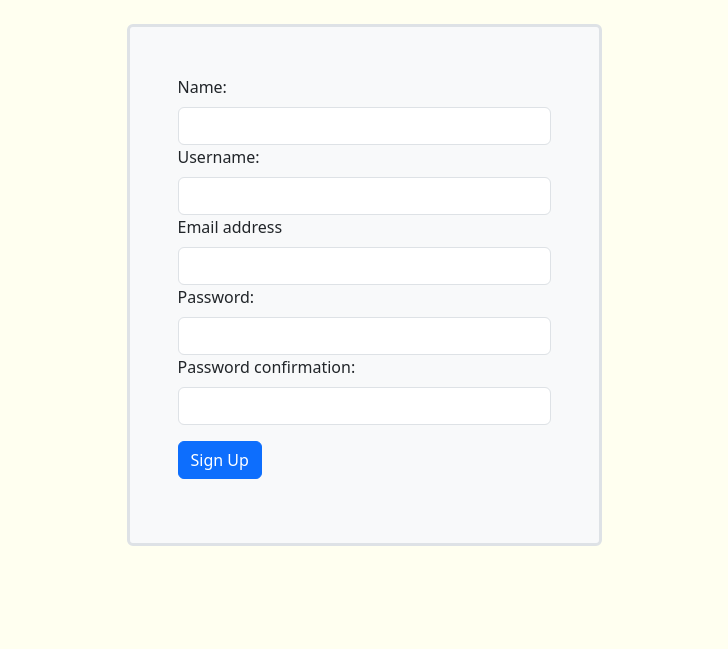
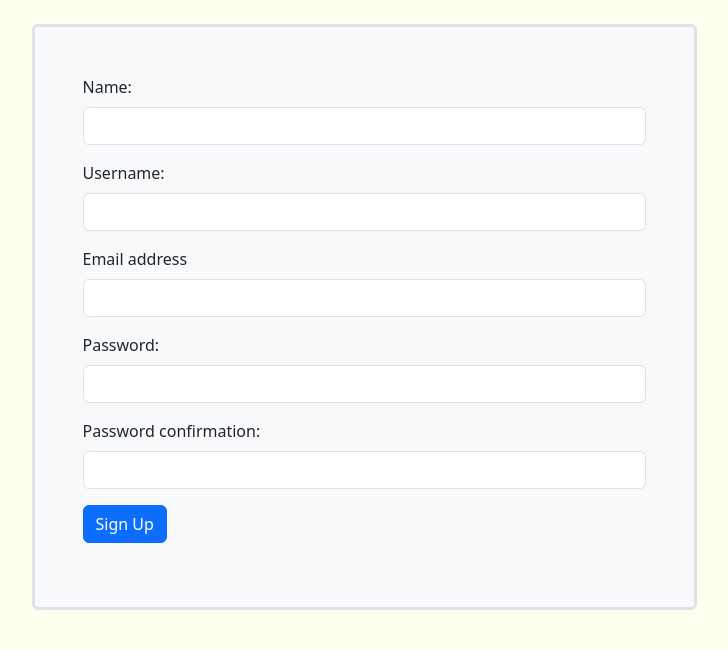
Before and after one commit to kikutan-day65/dev-share-ideas, a Django app: page /users/register/ in a window 1280 px wide. Shown: the part 80-729 px from the top of the page, without its empty margins (276-1004 px from the left). Run offline with Django 4.2, Linux system fonts and the light colour scheme.

Commit message:
style: change the styling of login register form

```diff
--- a/ShareIdea/users/templates/users/login_register.html
+++ b/ShareIdea/users/templates/users/login_register.html
@@ -9,25 +9,25 @@
 
 <div class="container-lg mt-4">
     <div class="row d-flex justify-content-center">
-        <div class="col-lg-5 border border-3 rounded px-5 py-5 bg-light">
+        <div class="col-lg-7 border border-3 rounded px-5 py-5 bg-light">
             <form action="{% url 'register' %}" method="POST">
                 {% csrf_token %}
 
                 <div class="mb-3">
                     <label for="exampleInputEmail1" class="form-label">Name:</label>
-                    <input class="form-control" name="first_name" type="text" aria-label="default input example">
+                    <input class="form-control mb-3" name="first_name" type="text" aria-label="default input example">
 
                     <label for="exampleInputEmail1" class="form-label">Username:</label>
-                    <input class="form-control" name="username" type="text" aria-label="default input example">
+                    <input class="form-control mb-3" name="username" type="text" aria-label="default input example">
 
                     <label for="exampleFormControlInput1" class="form-label">Email address</label>
-                    <input type="email" class="form-control" id="exampleFormControlInput1">
+                    <input type="email" name="email" class="form-control mb-3" id="exampleFormControlInput1">
 
                     <label for="exampleInputPassword1" class="form-label">Password:</label>
-                    <input type="password" name="password1" class="form-control" id="exampleInputPassword1">
+                    <input type="password" name="password1" class="form-control mb-3" id="exampleInputPassword1">
 
                     <label for="exampleInputPassword1" class="form-label">Password confirmation:</label>
-                    <input type="password" name="password2" class="form-control" id="exampleInputPassword1">
+                    <input type="password" name="password2" class="form-control mb-3" id="exampleInputPassword1">
                 </div>
 
                 <button type="submit" class="btn btn-primary mb-3">Sign Up</button>
```
